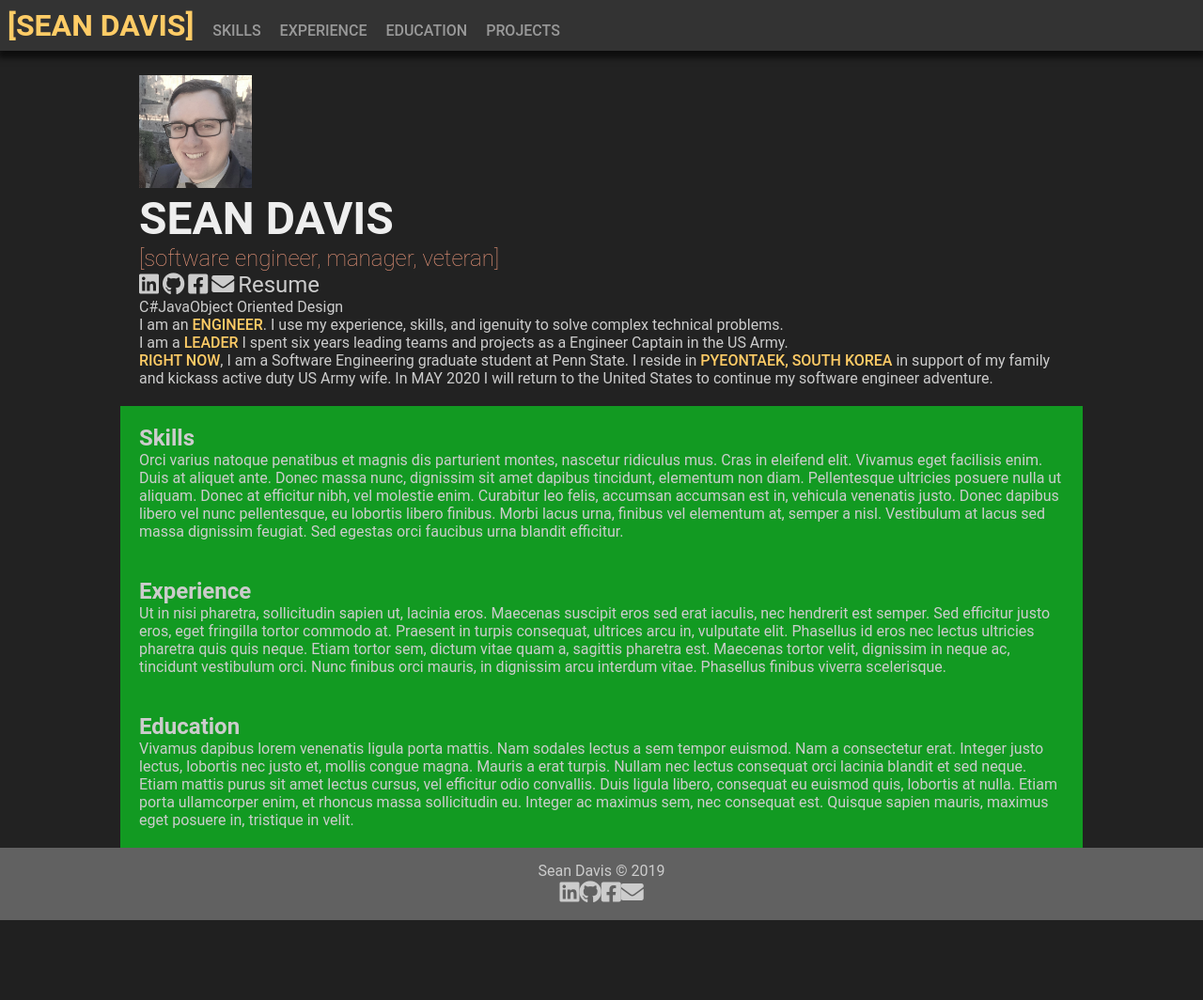
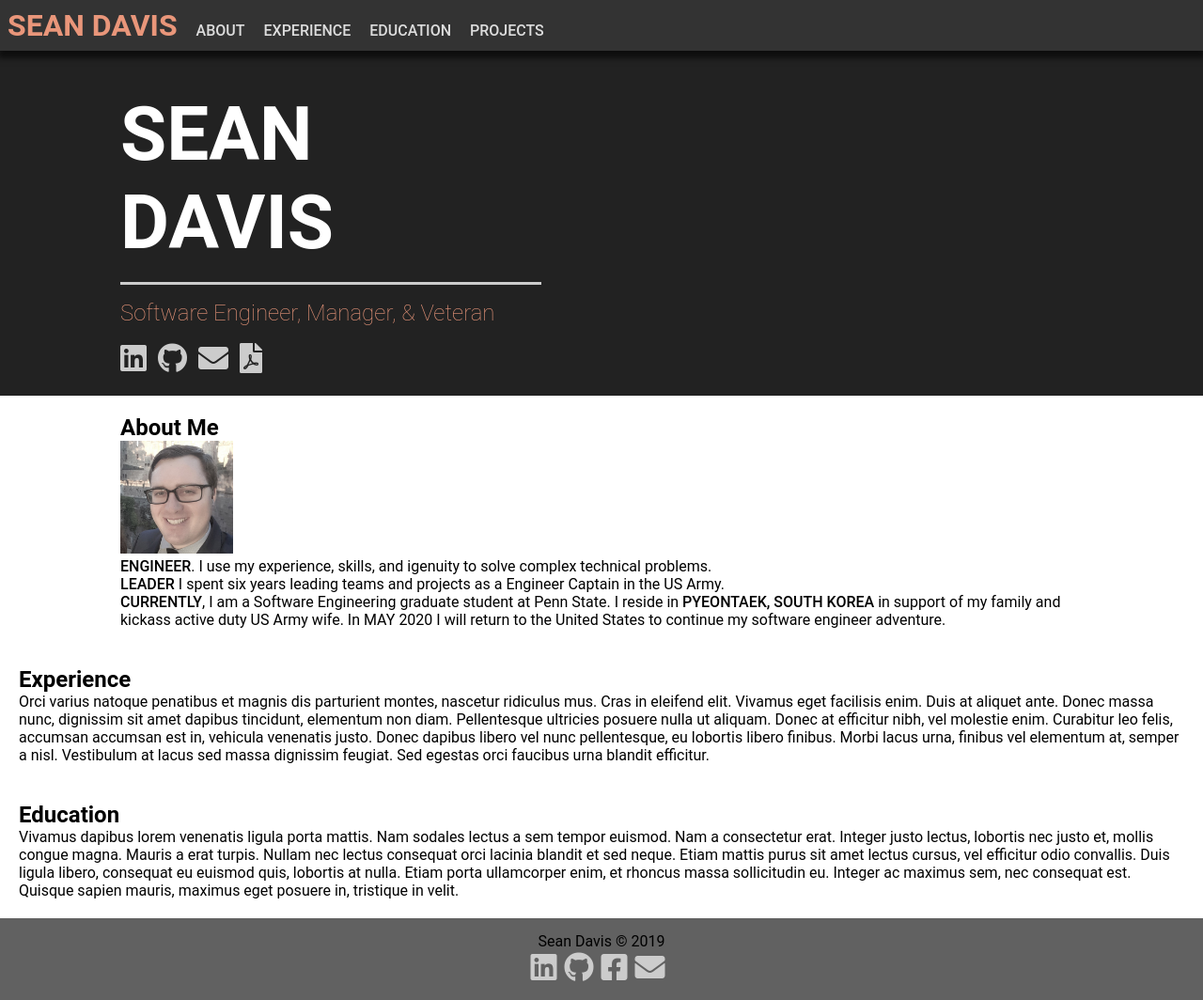
Before and after one commit to daleran/seandavis.dev, a PHP site: page / in a window 1280 px wide. Shown: the whole page at 94% size. Before the commit the page ends 979 px from the top, so only its background shows below. Run offline with PHP 8.4, Linux system fonts and the light colour scheme; some libraries are stand-ins or nearby versions.

Commit message:
Added Hero and reformated nav bar

```diff
--- a/css/main.css
+++ b/css/main.css
@@ -11,9 +11,6 @@ body {
   margin:0;
 }
 
-main, header, section, footer {
-  color:#CCCCCC;
-}
 
 h1, h2, h3, h4, h5, h6, p{
   margin: 0;
@@ -24,13 +21,17 @@ h1, h2, h3, h4, h5, h6, p{
   max-width: 1024px;
 }
 
-.center-text{
-  text-align: center;
-}
-
 .header{
   height: 60px;
   width: 100%;
+}
+
+.container{
+  display: grid;
+}
+
+.item{
+
 }
 
 .nav{
@@ -49,7 +50,7 @@ h1, h2, h3, h4, h5, h6, p{
   font-size: 2rem;
   font-weight: 700;
   padding: 0.5rem;
-  color: #FFCC66;
+  color: #E9967A;
   text-transform: uppercase;
   text-decoration: none;
 }
@@ -72,15 +73,15 @@ h1, h2, h3, h4, h5, h6, p{
   font-size: 1rem;
   text-transform: uppercase;
   font-weight: 500;
-  color: #999999;
+  color: #DDDDDD;
 }
 
 .nav-links a:hover{
-  color: #eee;
+  color: #FFF;
 }
 
 .section{
-  background: #129a22;
+  background: #FFFFFF;
   padding: 20px;
 }
 
@@ -94,24 +95,27 @@ h1, h2, h3, h4, h5, h6, p{
 }
 
 .page-title{
-  font-size: 3rem;
+  font-size: 5rem;
+  display: block;
+  width: 6rem;
+  padding: 1rem 0;
   font-weight: bolder;
   text-transform: uppercase;
-  color: #eee;
+  color: #FFF;
 }
 
 .page-subtitle{
   font-weight: 100;
   font-size: 1.5rem;
-  text-transform: lowercase;
+  padding: 1rem 0;
   color: #E9967A;
 }
 
-.intro em{
+.section em{
   text-transform: uppercase;
   font-weight: 500;
   font-style: normal;
-  color: #FFCC66;
+  color: #000000;
 }
 
 .footer{
@@ -120,15 +124,41 @@ h1, h2, h3, h4, h5, h6, p{
   text-align: center;
 }
 
+.social-icons{
+  display: inline-block;
+}
+
 .social-icons > a{
     text-decoration: none;
     color: #CCCCCC;
-    font-size: 1.5rem;
+    font-size: 2rem;
     display: inline-block;
+    margin-right: .5rem;
 }
 
 .social-icons > a:hover{
   color: #EEEEEE;
+}
+
+.round-box{
+  border: 1px solid #CCCCCC;
+  border-radius: 5px;
+  font-size: 0.75rem;
+  padding: 0.25rem;
+  color: #CCCCCC;
+  text-decoration: none;
+}
+
+.round-box:hover{
+  border-color: #EEEEEE;
+  color: #EEEEEE;
+}
+
+.line{
+  background-color: #CCCCCC;
+  width: 28rem;
+  height: 3px;
+  margin: 0;
 }
 
 .profile-pic{
@@ -159,15 +189,22 @@ h1, h2, h3, h4, h5, h6, p{
     display: none;
   }
 
+  .nav-logo > a{
+    font-size: 1.5rem;
+  }
+
   .nav-links a{
     font-weight: 700;
+  }
+
+  .line{
+    width: 20rem;
   }
 }
 
 @media (max-width:380px) {
-  .nav-logo > a{
-    font-size: 1.5rem;
+
+  .line{
+    width: 14rem;
   }
-
-
 }
--- a/index.html
+++ b/index.html
@@ -20,10 +20,10 @@
     <header class="header">
       <nav class="nav drop-shadow">
         <div class="nav-logo">
-              <a href="index.html"><span class="display-sm">[SD]</span><span class="display-lg">[Sean Davis]</span></a>
+              <a href="index.html"><span class="display-sm">SD</span><span class="display-lg">Sean Davis</span></a>
         </div>
         <ul class="nav-links">
-          <li><a href="#skills"><span class="display-sm">SKL</span><span class="display-lg">Skills</span></a></li>
+          <li><a href="#skills"><span class="display-sm">ABT</span><span class="display-lg">About</span></a></li>
           <li><a href="#experience" ><span class="display-sm">EXP</span><span class="display-lg">Experience</span></a></li>
           <li><a href="#education"><span class="display-sm">EDU</span><span class="display-lg">Education</span></a></li>
           <li><a href="#education"><span class="display-sm">PRJ</span><span class="display-lg">Projects</span></a></li>
@@ -33,56 +33,50 @@
 
     <!-- Primary Content -->
     <main>
+
+      <!-- Introduction and About Me -->
+      <section id="intro" class="section intro">
         <div class="wrapper">
-              <!-- Introduction and About Me -->
-      <section id="about" class="section intro">
-
           <div class="page-header">
-                <img src="img/profile.jpg" alt="Sean Davis" class="profile-pic">
                 <h1 class="page-title">Sean Davis</h1>
-                <h2 class="page-subtitle">[Software Engineer, Manager, Veteran]</h2>
+                <div class="line"></div>
+                <h2 class="page-subtitle">Software Engineer, Manager, & Veteran</h2>
           </div>
-
           <div>
             <p class="social-icons">
                     <a href="https://www.linkedin.com/in/sean-m-davis-dev"><i class="fab fa-linkedin"></i></a>
                     <a href="https://github.com/daleran"><i class="fab fa-github"></i></a>
-                    <a href="https://www.facebook.com/profile.php?id=8369550&ref=bookmarks"><i class="fab fa-facebook-square"></i></a>
                     <a href="mailto:sean_davis@verizon.net"><i class="fas fa-envelope"></i></a>
-                    <a href="https://www.linkedin.com/in/sean-m-davis-dev">Resume</a>
-                </p>
-                <span>C#</span><span>Java</span><span>Object Oriented Design</span>
-            </div>
-            <div class="box-default">
-                <p>
-                    I am an <em>engineer</em>. I use my experience, skills, and igenuity to solve complex technical problems.
-                  </p>
-                  <p>
-                    I am a <em>leader</em> I spent six years leading teams and projects as a Engineer Captain in the US Army.
-                  </p>
-                  <p>
-                    <em>Right now</em>, I am a Software Engineering graduate student at Penn State. I reside in <em>Pyeontaek, South Korea</em> in support of my family and kickass active duty US Army wife. In MAY 2020 I will return to the United States to continue my software engineer adventure.
+                    <a href="mailto:sean_davis@verizon.net"><i class="fas fa-file-pdf"></i></a>
             </p>
           </div>
-
+        </div>
       </section>
 
          <!-- Skills -->
-        <section id="skills" class="section" box-default"">
-
-              <h2>Skills</h2>
+        <section id="about" class="section">
+            <div class="wrapper">
+              <h2>About Me</h2>
+              <div>
+                  <img src="img/profile.jpg" alt="Sean Davis" class="profile-pic">
                 <p>
-                  Orci varius natoque penatibus et magnis dis parturient montes, nascetur ridiculus mus. Cras in eleifend elit. Vivamus eget facilisis enim. Duis at aliquet ante. Donec massa nunc, dignissim sit amet dapibus tincidunt, elementum non diam. Pellentesque ultricies posuere nulla ut aliquam. Donec at efficitur nibh, vel molestie enim. Curabitur leo felis, accumsan accumsan est in, vehicula venenatis justo. Donec dapibus libero vel nunc pellentesque, eu lobortis libero finibus. Morbi lacus urna, finibus vel elementum at, semper a nisl. Vestibulum at lacus sed massa dignissim feugiat. Sed egestas orci faucibus urna blandit efficitur.
+                      <em>Engineer</em>. I use my experience, skills, and igenuity to solve complex technical problems.
                 </p>
-
+                <p>
+                      <em>Leader</em> I spent six years leading teams and projects as a Engineer Captain in the US Army.
+                </p>
+                <p>
+                    <em>currently</em>, I am a Software Engineering graduate student at Penn State. I reside in <em>Pyeontaek, South Korea</em> in support of my family and kickass active duty US Army wife. In MAY 2020 I will return to the United States to continue my software engineer adventure.
+                </p>
+              </div>
+          </div>
         </section>
 
           <!-- Experience -->
-          <section id="experience" class="section ">
-
+          <section id="experience" class="section">
                 <h2>Experience</h2>
                 <p>
-                    Ut in nisi pharetra, sollicitudin sapien ut, lacinia eros. Maecenas suscipit eros sed erat iaculis, nec hendrerit est semper. Sed efficitur justo eros, eget fringilla tortor commodo at. Praesent in turpis consequat, ultrices arcu in, vulputate elit. Phasellus id eros nec lectus ultricies pharetra quis quis neque. Etiam tortor sem, dictum vitae quam a, sagittis pharetra est. Maecenas tortor velit, dignissim in neque ac, tincidunt vestibulum orci. Nunc finibus orci mauris, in dignissim arcu interdum vitae. Phasellus finibus viverra scelerisque.
+                    Orci varius natoque penatibus et magnis dis parturient montes, nascetur ridiculus mus. Cras in eleifend elit. Vivamus eget facilisis enim. Duis at aliquet ante. Donec massa nunc, dignissim sit amet dapibus tincidunt, elementum non diam. Pellentesque ultricies posuere nulla ut aliquam. Donec at efficitur nibh, vel molestie enim. Curabitur leo felis, accumsan accumsan est in, vehicula venenatis justo. Donec dapibus libero vel nunc pellentesque, eu lobortis libero finibus. Morbi lacus urna, finibus vel elementum at, semper a nisl. Vestibulum at lacus sed massa dignissim feugiat. Sed egestas orci faucibus urna blandit efficitur.
                 </p>
 
           </section>
@@ -96,7 +90,6 @@
                 </p>
 
           </section>
-      </div>
     </main>
 
     <!-- Footer -->
```
Lines whose indentation alone changed are shown as unchanged.
